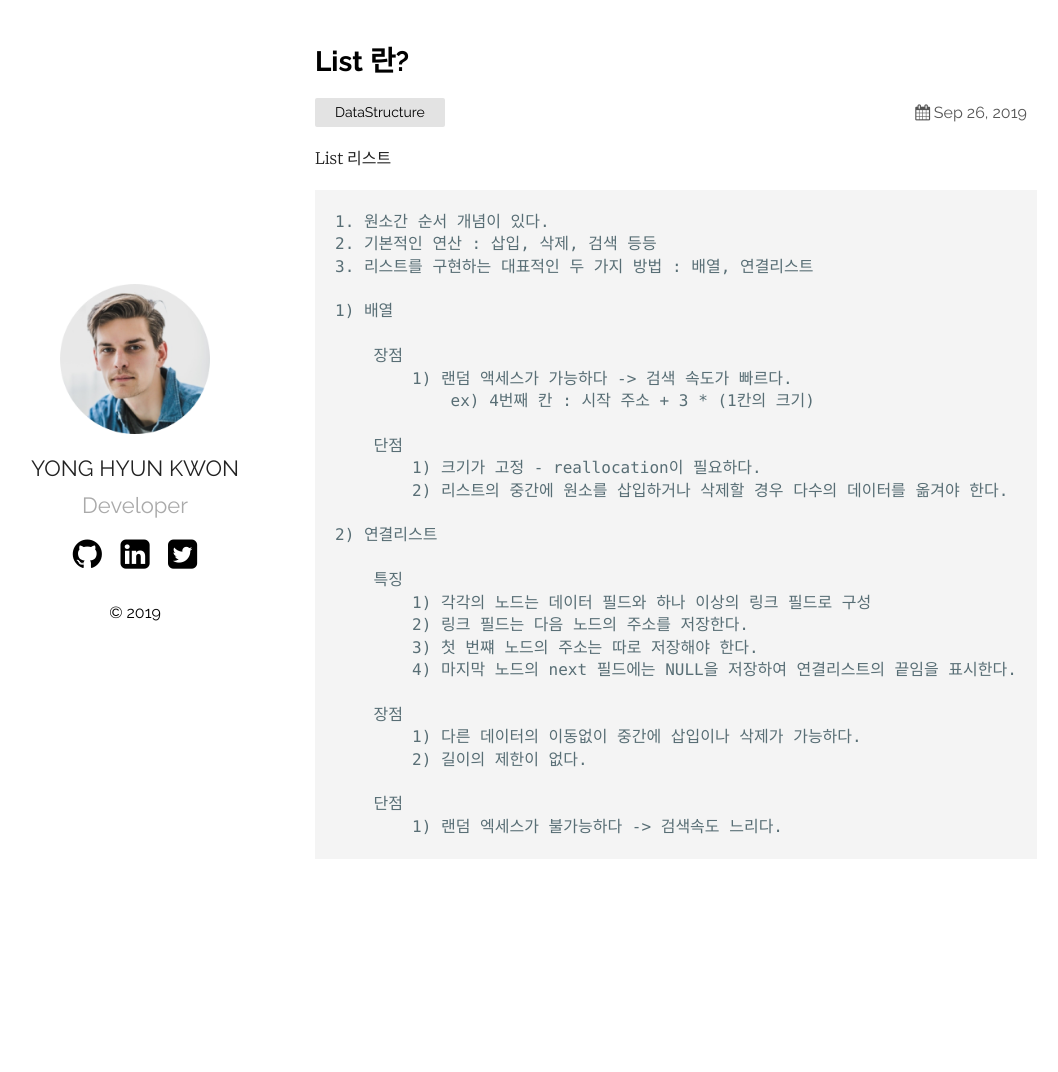
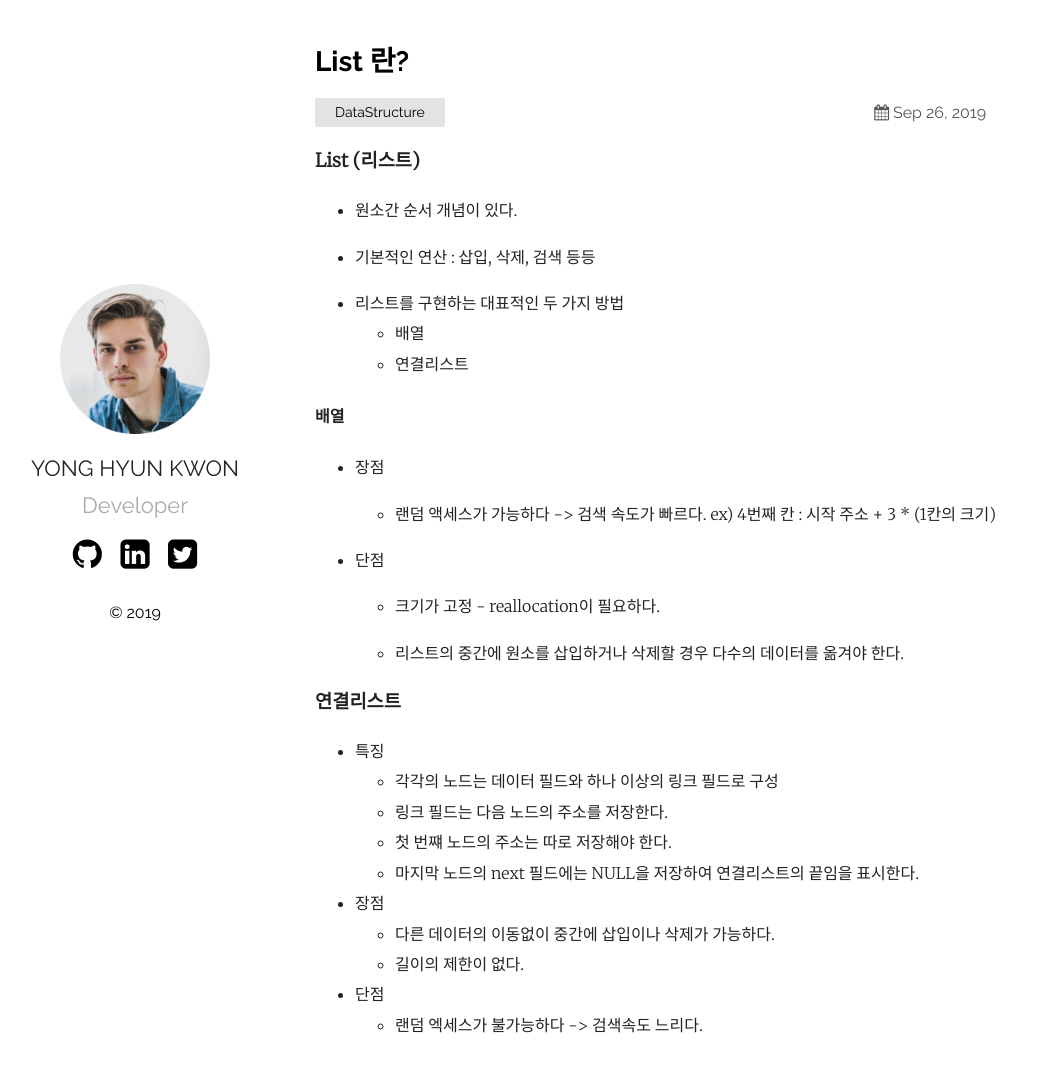
Before and after one commit to jayyhkwon/jayyhkwon.github.io_deprecated, a Jekyll site: the page built from _posts/2019-09-26-Data Structure 05 - List .markdown, in a window 1280 px wide and 1085 px high. Shown: the top 1072 px of the window, without its empty margins (50-1108 px from the left). Built offline with Jekyll 4.4.1, drawn with Linux system fonts in a browser that asks for light colours.

Commit message:
09/26 포스팅 수정

```diff
--- a/_posts/2019-09-26-Data Structure 05 - List .markdown
+++ b/_posts/2019-09-26-Data Structure 05 - List .markdown
@@ -5,33 +5,42 @@ date:   2019-09-26 22:30 +0530
 categories: DataStructure
 ---
 
-List 리스트
+### List (리스트)
 
-    1. 원소간 순서 개념이 있다.
-    2. 기본적인 연산 : 삽입, 삭제, 검색 등등
-    3. 리스트를 구현하는 대표적인 두 가지 방법 : 배열, 연결리스트
+- 원소간 순서 개념이 있다.
+- 기본적인 연산 : 삽입, 삭제, 검색 등등
 
-    1) 배열
+- 리스트를 구현하는 대표적인 두 가지 방법
+  - 배열
+  -  연결리스트
 
-        장점
-            1) 랜덤 액세스가 가능하다 -> 검색 속도가 빠르다.
-                ex) 4번째 칸 : 시작 주소 + 3 * (1칸의 크기)
 
-        단점
-            1) 크기가 고정 - reallocation이 필요하다.
-            2) 리스트의 중간에 원소를 삽입하거나 삭제할 경우 다수의 데이터를 옮겨야 한다.
+#### 배열
 
-    2) 연결리스트
+- 장점
 
-        특징
-            1) 각각의 노드는 데이터 필드와 하나 이상의 링크 필드로 구성
-            2) 링크 필드는 다음 노드의 주소를 저장한다.
-            3) 첫 번쨰 노드의 주소는 따로 저장해야 한다.
-            4) 마지막 노드의 next 필드에는 NULL을 저장하여 연결리스트의 끝임을 표시한다.
+  - 랜덤 액세스가 가능하다 -> 검색 속도가 빠르다.
+    ex) 4번째 칸 : 시작 주소 + 3 * (1칸의 크기)
 
-        장점
-            1) 다른 데이터의 이동없이 중간에 삽입이나 삭제가 가능하다.
-            2) 길이의 제한이 없다.
 
-        단점
-            1) 랜덤 엑세스가 불가능하다 -> 검색속도 느리다.
+- 단점
+
+  - 크기가 고정 - reallocation이 필요하다.
+
+  - 리스트의 중간에 원소를 삽입하거나 삭제할 경우 다수의 데이터를 옮겨야 한다.
+
+
+
+### 연결리스트
+
+- 특징
+  - 각각의 노드는 데이터 필드와 하나 이상의 링크 필드로 구성
+  - 링크 필드는 다음 노드의 주소를 저장한다.
+  - 첫 번쨰 노드의 주소는 따로 저장해야 한다.
+  - 마지막 노드의 next 필드에는 NULL을 저장하여 연결리스트의 끝임을 표시한다.
+
+- 장점
+  - 다른 데이터의 이동없이 중간에 삽입이나 삭제가 가능하다.
+  - 길이의 제한이 없다.
+- 단점
+  - 랜덤 엑세스가 불가능하다 -> 검색속도 느리다.
```
